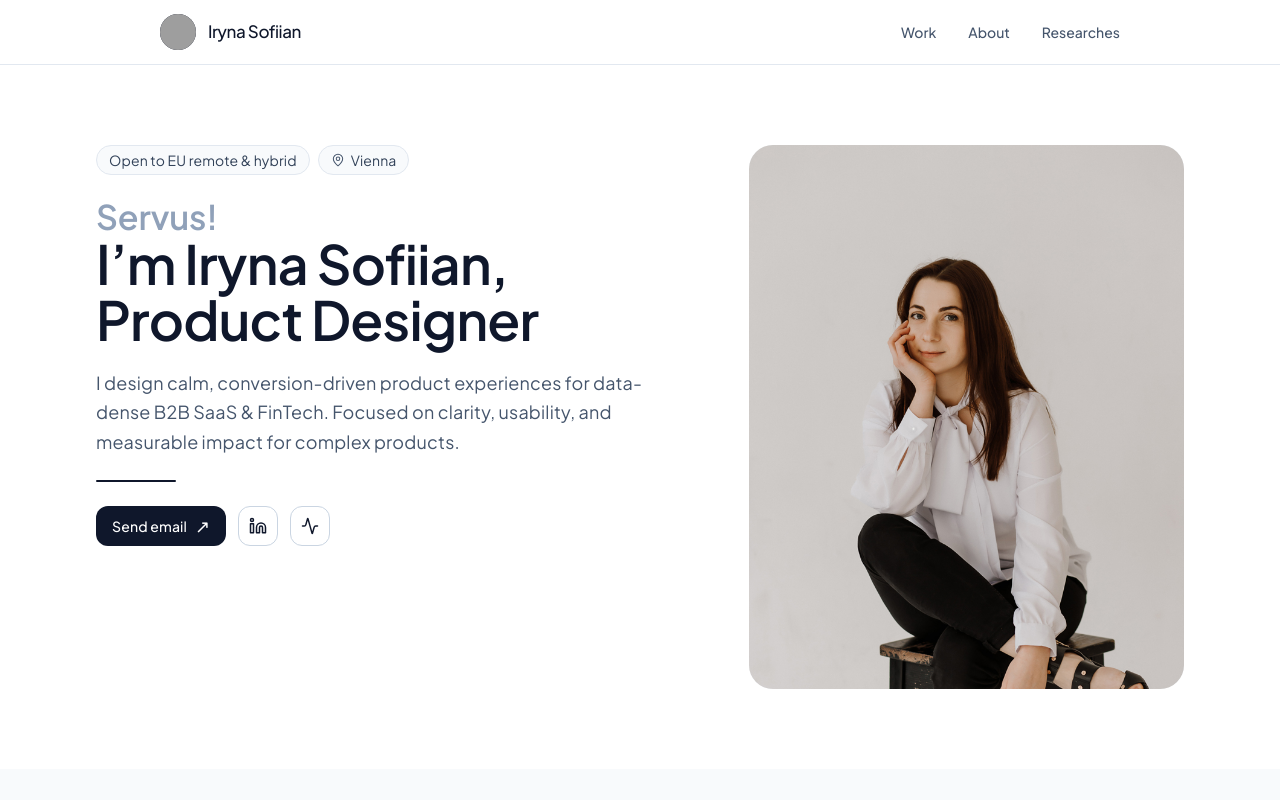
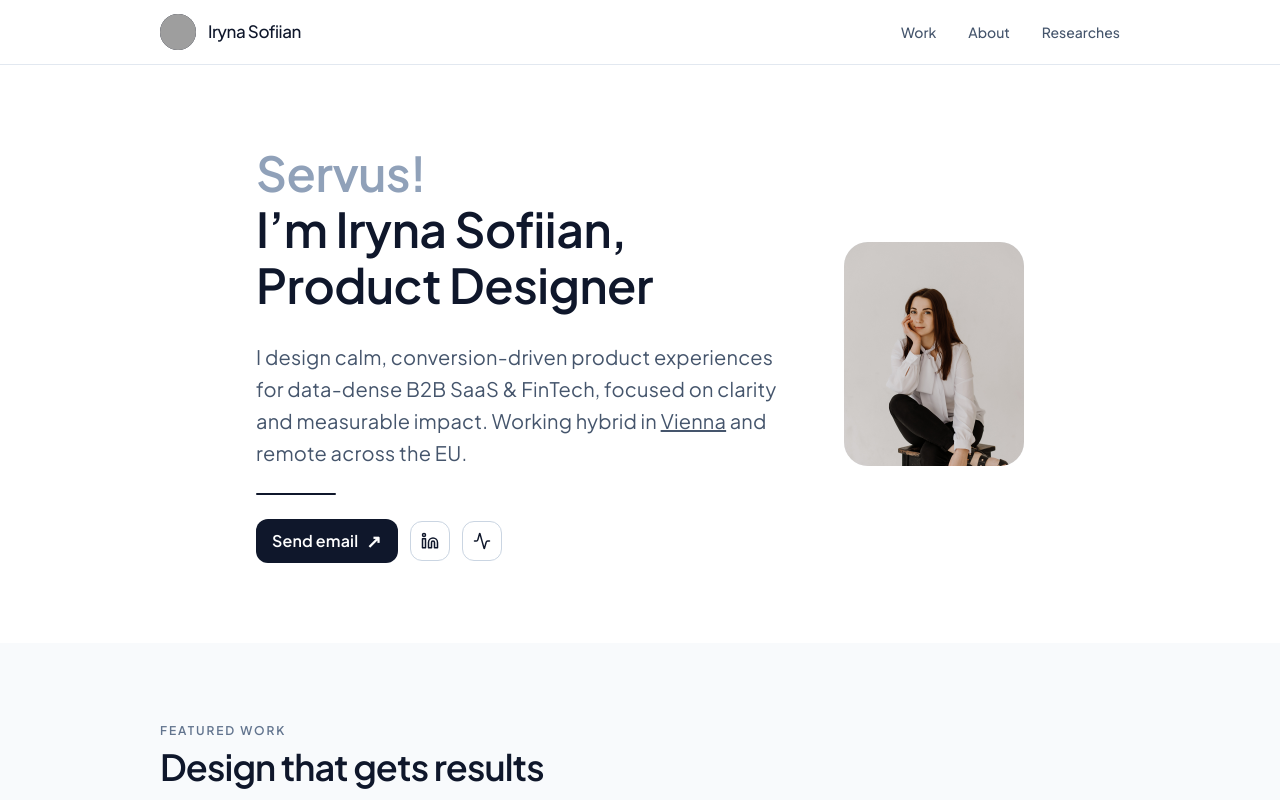
Before and after one commit to LiraCalifornia/iryna-portfolio, a Next.js app: page / in a window 1280 px wide. Shown: the top 800 px of the page. Built offline with nearby package versions, Linux system fonts and the light colour scheme; grey boxes are pictures that could not be loaded.

Commit message:
hero typography

```diff
--- a/src/components/Hero.tsx
+++ b/src/components/Hero.tsx
@@ -3,7 +3,7 @@
 
 import Image from "next/image";
 import Link from "next/link";
-import { Linkedin, Activity, MapPin } from "lucide-react"; // 👈 додано MapPin
+import { Linkedin, Activity } from "lucide-react";
 
 const MAILTO =
   "mailto:irasofiian@gmail.com" +
@@ -21,46 +21,39 @@ const STRAVA = "https://www.strava.com/athletes/32493473";
 export default function Hero() {
   return (
     <section className="bg-white">
+      {/* Загальний контейнер сторінки */}
       <div className="mx-auto w-full max-w-7xl px-6 lg:px-24 py-16 sm:py-20">
-        <div className="grid grid-cols-1 lg:grid-cols-[1.15fr_0.85fr] gap-10 lg:gap-16 items-start">
-          {/* LEFT SIDE */}
-          <div className="w-full max-w-[720px]">
-            {/* tags */}
-            <div className="flex flex-wrap gap-2 mb-6">
-              <span className="inline-flex items-center rounded-full border border-slate-200 bg-slate-50 px-3 py-1 text-sm text-slate-700 tracking-[0.01em]">
-                Open to EU remote & hybrid
-              </span>
-              <span className="inline-flex items-center gap-1.5 rounded-full border border-slate-200 bg-slate-50 px-3 py-1 text-sm text-slate-700 tracking-[0.01em]">
-                <MapPin size={14} strokeWidth={1.75} className="text-slate-600" />
-                Vienna
-              </span>
-            </div>
-
-            {/* Main heading */}
+        {/* Hero-блок: центрований, max 768px */}
+        <div className="mx-auto max-w-[768px] flex flex-col lg:flex-row items-start lg:items-center justify-between gap-10 lg:gap-16">
+          {/* LEFT: текстовий блок max 524px */}
+          <div className="w-full max-w-[524px]">
             <h1 className="font-semibold tracking-tight">
-              <span className="block text-slate-400 leading-[1.05] tracking-[-0.005em] text-[26px] sm:text-[32px] lg:text-[34px]">
+              <span className="block text-slate-400 text-[48px] leading-[56px] tracking-[-0.01em]">
                 Servus!
               </span>
-              <span className="block text-slate-900 leading-[1.05] tracking-[-0.015em] text-[32px] sm:text-[46px] lg:text-[54px] max-w-[720px]">
-                I’m Iryna Sofiian, Product Designer
+              <span className="block text-slate-900 text-[48px] leading-[56px] tracking-[-0.01em]">
+                I’m Iryna Sofiian,
+                <br />
+                Product Designer
               </span>
             </h1>
 
-            {/* Supporting paragraph */}
-            <p className="mt-5 text-slate-600 text-base sm:text-lg leading-relaxed tracking-[0.01em] max-w-prose">
-              I design calm, conversion-driven product experiences for data-dense
-              B2B SaaS & FinTech. Focused on clarity, usability, and measurable
-              impact for complex products.
+            {/* Відступ між заголовком і описом 28px */}
+            <p className="mt-[28px] text-slate-600 text-[20px] leading-[32px] tracking-[0.01em]">
+              I design calm, conversion-driven product experiences for
+              data-dense B2B SaaS &amp; FinTech, focused on clarity and
+              measurable impact. Working hybrid in{" "}
+              <span className="underline">Vienna</span> and remote across the EU.
             </p>
 
-            {/* Accent line */}
+            {/* Лінія-акцент */}
             <div className="mt-6 h-[2px] w-20 rounded-full bg-slate-900" />
 
-            {/* CTAs */}
+            {/* CTA */}
             <div className="mt-6 flex flex-wrap items-center gap-3">
               <a
                 href={MAILTO}
-                className="inline-flex items-center gap-2 rounded-xl bg-slate-900 px-4 py-2.5 text-white text-sm font-medium hover:bg-slate-800 transition-all tracking-[0.01em]"
+                className="inline-flex items-center gap-2 rounded-xl bg-slate-900 px-4 py-2.5 text-white text-[16px] leading-[24px] font-semibold tracking-[0.01em] hover:bg-slate-800 transition-all"
               >
                 Send email <span className="text-lg leading-none">↗</span>
               </a>
@@ -85,8 +78,8 @@ export default function Hero() {
             </div>
           </div>
 
-          {/* RIGHT: Photo */}
-          <div className="relative w-full rounded-3xl overflow-hidden bg-slate-100 aspect-[4/5] sm:aspect-[3/4] lg:aspect-[4/5] max-w-[480px] justify-self-end">
+          {/* RIGHT: фото 190px, центрується по вертикалі відносно текстового блоку */}
+          <div className="relative w-[190px] aspect-[190/237] rounded-3xl overflow-hidden bg-slate-100">
             <Image
               src={HERO_IMAGE_SRC}
               alt="Iryna Sofiian portrait"
```
Also changed, not shown: src/app/work/[slug]/page.tsx (+21 -33 lines).
